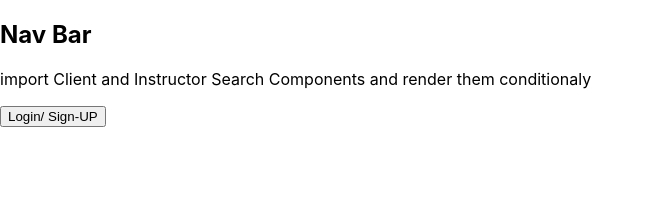
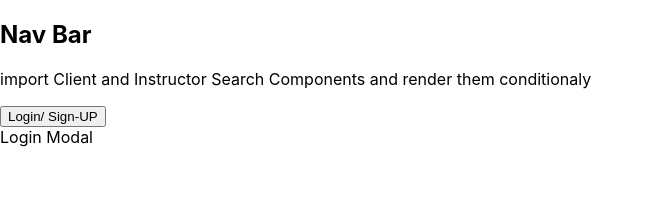
Before and after one commit to Build-Week-FT-Anywhere-Fitness-5/Front-End, a React (Create React App) app in the folder anywhere-fitness/: page / in a window 1280 px wide. Both pictures are taken after a click on the button "Login/ Sign-UP". Shown: the top 217 px of the page, without its empty margins (0-653 px from the left). Built offline with nearby package versions, Linux system fonts and the light colour scheme.

Commit message:
login toggle component

```diff
--- a/anywhere-fitness/src/App.js
+++ b/anywhere-fitness/src/App.js
@@ -1,15 +1,23 @@
-import React from 'react';
+import React, { useState } from 'react';
 import { Route, Switch } from 'react-router-dom';
 import Nav from './Components/Header/Nav';
+import LoginModal from './Components/Login/LoginModal';
 
 import InstructorDash from './Components/Instructor/InstructorDashboard';
 import ClientDashboard from './Components/Client/ClientDashboard';
 
 function App() {
+  {/*  Login Modal State and Handler  */}
+  const [loginModalOpen, setLoginModalOpen] = useState(false);
+
+  const handleLoginModal = e => {
+    setLoginModalOpen(!loginModalOpen);
+  }
+
   return (
     <div className="App">
-      <Nav />
-
+      <Nav openLogin={handleLoginModal}/>
+      {loginModalOpen && <LoginModal />}
       <Switch>
         <Route path='/dashboard' >
           <InstructorDash />
--- a/anywhere-fitness/src/Components/Header/Nav.js
+++ b/anywhere-fitness/src/Components/Header/Nav.js
@@ -1,11 +1,13 @@
 import React from 'react';
 
-const Nav = () => {
+const Nav = props => {
+    const { openLogin } = props;
+
     return (
         <>
-        <h2>Nav Bar</h2>
-        <p>import Client and Instructor Search Components and render them conditionaly</p>
-        <button>Login/ Sign-UP</button>
+            <h2>Nav Bar</h2>
+            <p>import Client and Instructor Search Components and render them conditionaly</p>
+            <button onClick={openLogin}>Login/ Sign-UP</button>
         </>
     )
 }
--- /dev/null
+++ b/anywhere-fitness/src/Components/Login/LoginModal.js
@@ -0,0 +1,11 @@
+import React from 'react';
+
+const LoginModal = () => {
+    return (
+        <div>
+            Login Modal
+        </div>
+    )
+}
+
+export default LoginModal
```
